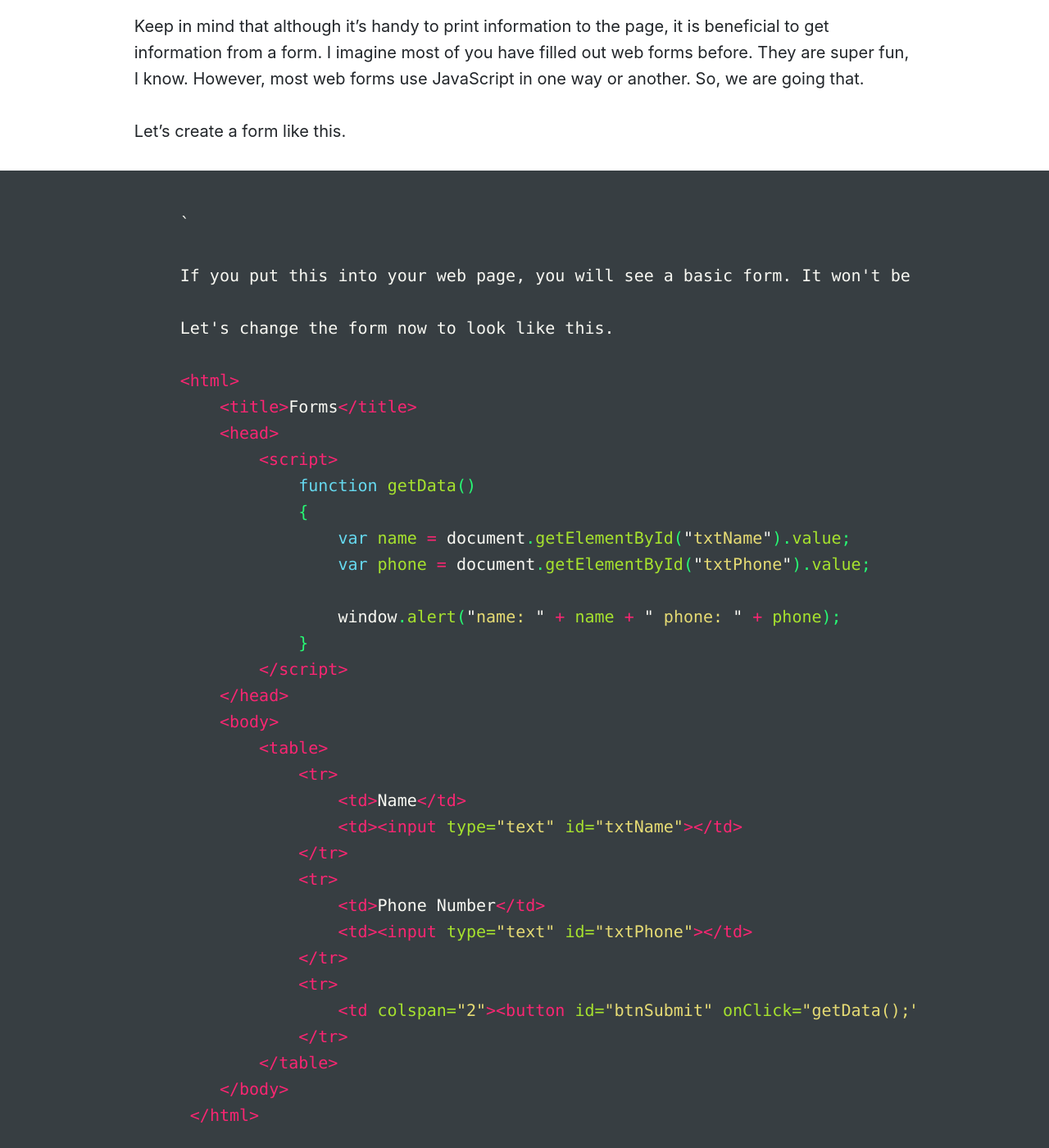
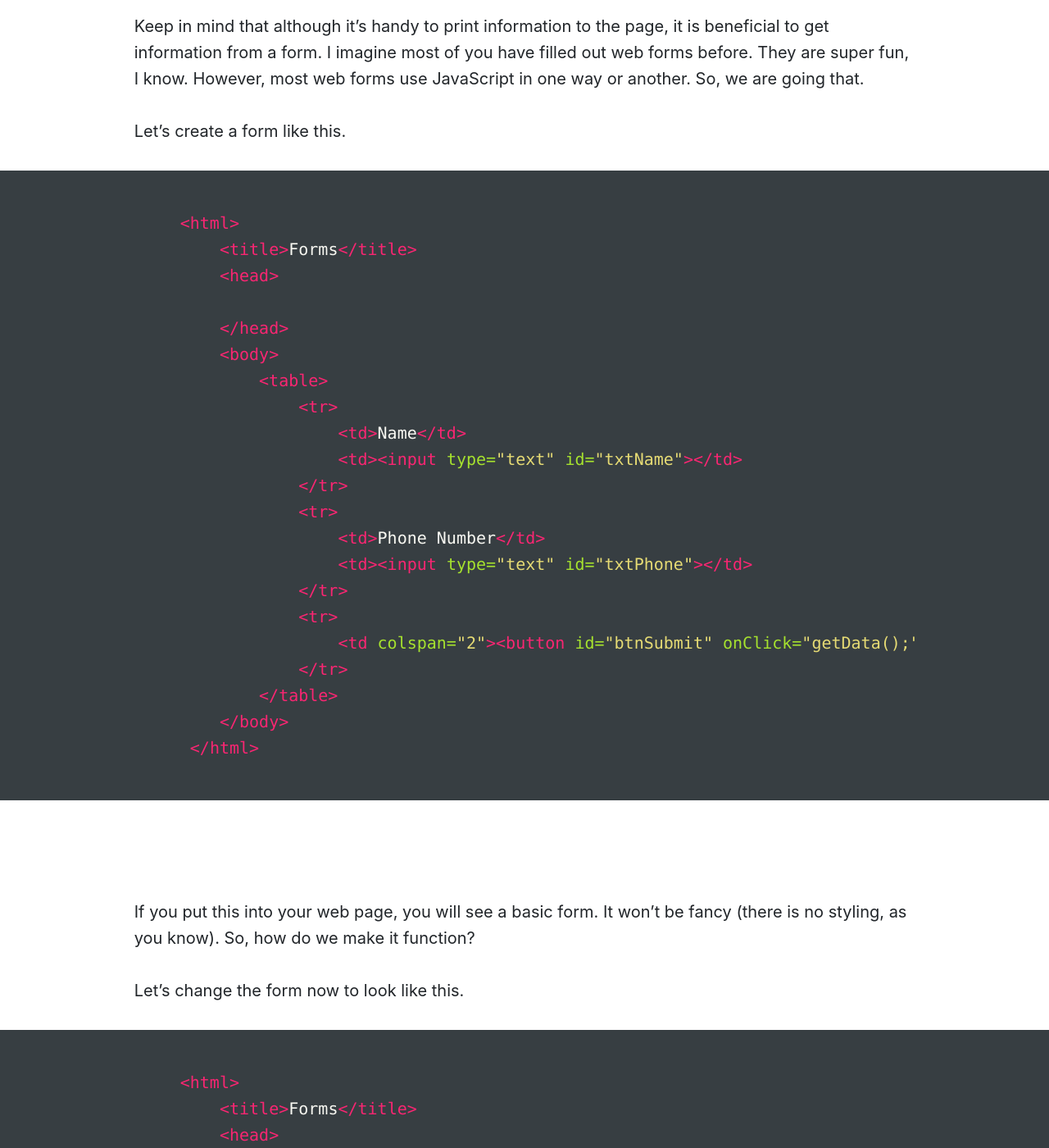
Before and after one commit to Montana-Media-Arts/creative-coding-1-Fall2019, a Jekyll site: the page built from modules/week-8/_posts/2017-01-08-form-data-retrieval.md, in a window 1280 px wide and 1400 px high, scrolled down 565 px. Shown: the whole window at 82% size. Built offline with Jekyll 4.4.1, drawn with Linux system fonts in a browser that asks for light colours; nearby versions of some CDN libraries; a script that is not in the unit is left out.

Commit message:
Update 2017-01-08-form-data-retrieval.md

````diff
--- a/modules/week-8/_posts/2017-01-08-form-data-retrieval.md
+++ b/modules/week-8/_posts/2017-01-08-form-data-retrieval.md
@@ -11,12 +11,34 @@ Keep in mind that although it's handy to print information to the page, it is be
 Let's create a form like this.
 
 ```html
-`
+<html>
+    <title>Forms</title>
+    <head>
+
+    </head>
+    <body>
+        <table>
+            <tr>
+                <td>Name</td>
+                <td><input type="text" id="txtName"></td>
+            </tr>
+            <tr>
+                <td>Phone Number</td>
+                <td><input type="text" id="txtPhone"></td>
+            </tr>
+            <tr>
+                <td colspan="2"><button id="btnSubmit" onClick="getData();">Submit</button></td>
+            </tr>
+        </table>
+    </body>
+ </html>
+```
 
 If you put this into your web page, you will see a basic form. It won't be fancy (there is no styling, as you know). So, how do we make it function?
 
 Let's change the form now to look like this.
 
+```html
 <html>
     <title>Forms</title>
     <head>
````
